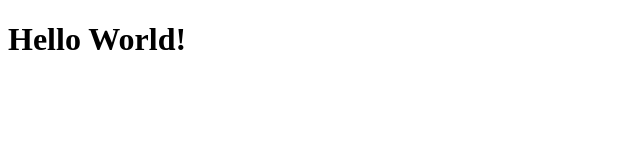
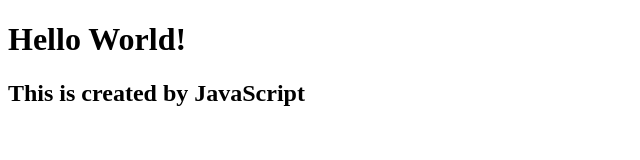
Before and after one commit to Jagramonte/my-personal-website, a plain HTML site: page index.html in a window 1280 px wide. Shown: the whole page, without its empty margins (0-640 px from the left). Drawn offline with Linux system fonts and the light colour scheme.

Commit message:
add script.js, connect to index.html

```diff
--- a/index.html
+++ b/index.html
@@ -2,8 +2,10 @@
 <html lang="en">
   <head>
     <title>My Personal Website</title>
+    <link rel= "stylesheet" href="style.css" />
   </head>
   <body>
     <h1>Hello World!</h1>
+    <script src="script.js"></script>
   </body>
 </html>
--- /dev/null
+++ b/script.js
@@ -0,0 +1,3 @@
+const h2 = document.createElement("h2");
+h2.textContent = "This is created by JavaScript";
+document.querySelector("body").appendChild(h2);
```
